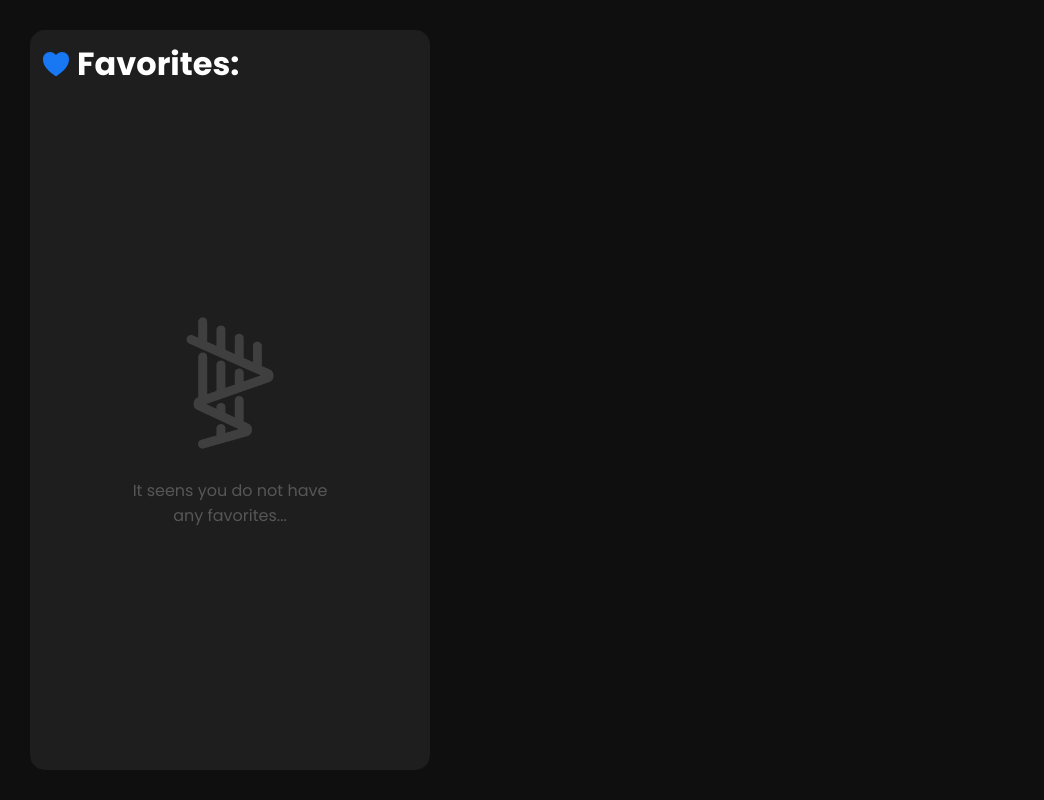
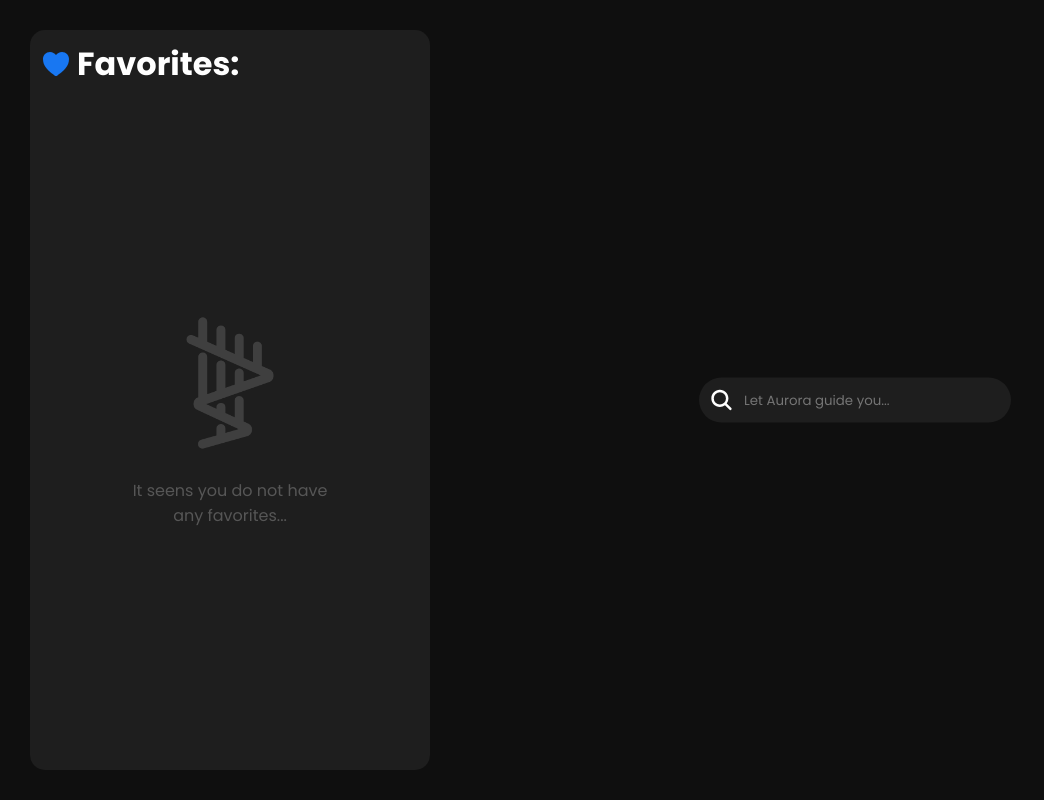
Before and after one commit to Joa0Gustav0/SomeProjects, a React (Create React App) app in the folder personal-projects/find-artists-app/: page / in a window 1280 px wide. Shown: the whole page, without its empty margins (0-1044 px from the left). Built offline with nearby package versions, Linux system fonts and the light colour scheme; the HTML template or start-up script is replaced by a standard one.

Commit message:
🏗 Created SearchBar style | Aurora

```diff
--- a/personal-projects/find-artists-app/src/components/FavoritesContainer.jsx
+++ b/personal-projects/find-artists-app/src/components/FavoritesContainer.jsx
@@ -2,7 +2,6 @@ import whiteLogo from '../media/aurora-logo-white.png'
 import styles from './styles/FavoritesContainer.module.css'
 
 export default function FavoritesContainer({favoritesArray}){
-    console.log(favoritesArray.lenght)
     return (
         <div className={styles.favcontainer}>
             <h1 className={styles.favTitle}><ion-icon name="heart"></ion-icon>Favorites:</h1>
--- a/personal-projects/find-artists-app/src/components/Finder.jsx
+++ b/personal-projects/find-artists-app/src/components/Finder.jsx
@@ -1,4 +1,5 @@
 import FavoritesContainer from './FavoritesContainer'
+import ResultsContainer from './ResultsContainer'
 import styles from './styles/Finder.module.css'
 import { useState } from 'react'
 
@@ -8,6 +9,7 @@ export default function Finder(){
     return (
         <main>
             <FavoritesContainer favoritesArray={favorites}/>
+            <ResultsContainer />
         </main>
     )
 }
--- /dev/null
+++ b/personal-projects/find-artists-app/src/components/ResultsContainer.jsx
@@ -0,0 +1,10 @@
+import styles from './styles/ResultsContainer.module.css'
+import SearchBar from './SearchBar'
+
+export default function ResultsContainer(){
+    return(
+        <div className={styles.resultsContainer}>
+            <SearchBar />
+        </div>
+    )
+}
--- /dev/null
+++ b/personal-projects/find-artists-app/src/components/SearchBar.jsx
@@ -0,0 +1,12 @@
+import styles from './styles/SearchBar.module.css'
+
+export default function SearchBar(){
+    return (
+        <div className={styles.SearchBarContainer}>
+            <label htmlFor="search-bar">
+                <ion-icon name="search"></ion-icon>
+            </label>
+            <input type="text" id="search-bar" placeholder='Let Aurora guide you...'/>
+        </div>
+    )
+}
--- a/personal-projects/find-artists-app/src/components/styles/Finder.module.css
+++ b/personal-projects/find-artists-app/src/components/styles/Finder.module.css
@@ -3,6 +3,13 @@ main {
     top: 0;
     left: 0;
 
+    display: flex;
+    flex-wrap: nowrap;
+    flex-direction: row;
+    align-items: flex-start;
+    justify-content: flex-start;
+
+    gap: 30px;
     width: 100%;
     padding: 30px;
     min-height: 100vh;
--- /dev/null
+++ b/personal-projects/find-artists-app/src/components/styles/ResultsContainer.module.css
@@ -0,0 +1,8 @@
+.resultsContainer{
+    position: relative;
+
+    width: 100%;
+    padding: 10px;
+    border-radius: 15px;
+    height: calc(100vh - 60px);
+}
--- /dev/null
+++ b/personal-projects/find-artists-app/src/components/styles/SearchBar.module.css
@@ -0,0 +1,42 @@
+.SearchBarContainer{
+    transition: all .25s;
+    position: absolute;
+    top: 50%;
+    right: 50%;
+    transform: translate(50%, -50%);
+
+    display: flex;
+    align-items: center;
+    justify-content: center;
+
+    gap: 10px;
+    padding: 10px;
+    color: white;
+    overflow-x: hidden;
+    border-radius: 25px;
+    background-color: rgb(30, 30, 30);
+}
+.SearchBarContainer:hover,
+.SearchBarContainer:focus-within{
+    background-color: rgb(35, 35, 35);
+}
+.SearchBarContainer:hover ::placeholder,
+.SearchBarContainer:focus-within ::placeholder{
+    text-shadow: 0px 0px 1px rgba(255, 255, 255, 0.25);
+}
+.SearchBarContainer label {
+    display: flex;
+    align-items: center;
+    justify-content: center;
+}
+
+.SearchBarContainer ion-icon{
+    width: 25px;
+    height: 25px;
+}
+.SearchBarContainer > input{
+    border: 0;
+    outline: none;
+    color: white;
+    background-color: transparent;
+}
--- a/personal-projects/find-artists-app/src/index.css
+++ b/personal-projects/find-artists-app/src/index.css
@@ -15,3 +15,7 @@ body,html {
   overflow-x: hidden;
   background-color: rgb(15, 15, 15);
 }
+
+::-webkit-scrollbar{
+  display: none;
+}
```
